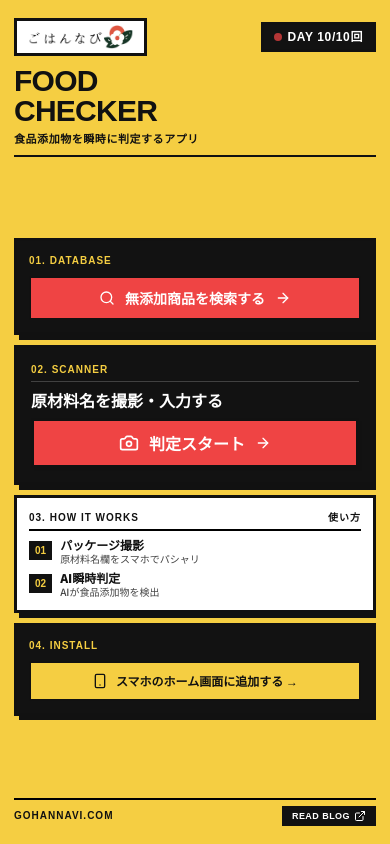
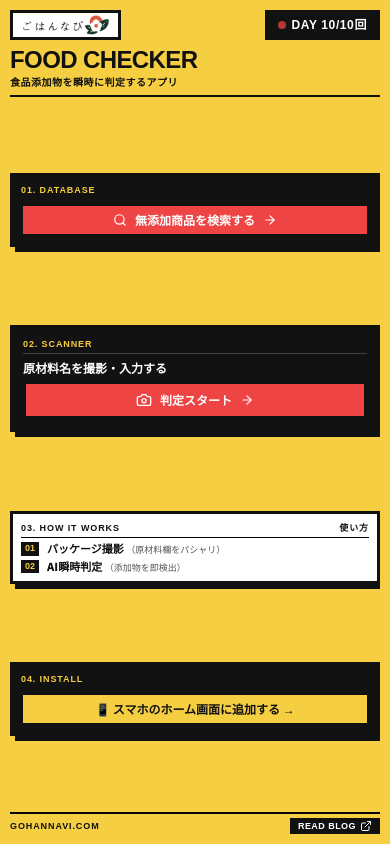
Before and after one commit to machax555-ux/gohannavi-checker, a Next.js app: page / in a window 390 px wide. Built offline with nearby package versions, Linux system fonts and the light colour scheme; a web font is replaced by a local one.

Commit message:
Fit top page into strict 1-screen (100dvh) no-scroll layout

```diff
--- a/app/layout.tsx
+++ b/app/layout.tsx
@@ -43,7 +43,7 @@ export default function RootLayout({
       <body
         className={`${notoSansJP.variable} ${unbounded.variable} antialiased h-full w-full overflow-hidden overscroll-none bg-[#F5CE42] text-[#111111] selection:bg-[#111111] selection:text-[#F5CE42] fixed inset-0`}
       >
-        <div className="fixed inset-0 max-w-[440px] mx-auto h-[100dvh] max-h-[100dvh] overflow-hidden overscroll-none bg-[#F5CE42] sm:border-x-3 sm:border-black flex flex-col p-3.5 sm:p-4 justify-between select-none">
+        <div className="fixed inset-0 max-w-[440px] mx-auto h-[100dvh] max-h-[100dvh] overflow-hidden overscroll-none bg-[#F5CE42] sm:border-x-3 sm:border-black flex flex-col p-2.5 sm:p-3.5 justify-between select-none">
           {children}
         </div>
       </body>
--- a/app/page.tsx
+++ b/app/page.tsx
@@ -48,20 +48,20 @@ export default function HomePage() {
   };
 
   return (
-    <main className="h-full flex flex-col justify-between overflow-y-auto py-1 select-none">
+    <main className="h-full max-h-full flex flex-col justify-between overflow-hidden select-none">
       {/* 1. Header Row */}
-      <header className="flex flex-col gap-2 shrink-0">
+      <header className="flex flex-col gap-1.5 shrink-0">
         <div className="flex items-center justify-between">
           <a
             href="https://gohannavi.com"
             target="_blank"
             rel="noopener noreferrer"
-            className="bg-white px-2.5 py-1 swiss-border inline-flex items-center hover:opacity-90 transition-opacity"
+            className="bg-white px-2 py-0.5 swiss-border inline-flex items-center hover:opacity-90 transition-opacity"
           >
             <img
               src="/gohannavi-logo.png"
               alt="ごはんなび"
-              className="h-6 w-auto object-contain"
+              className="h-5 sm:h-5.5 w-auto object-contain"
             />
           </a>
           <UsageLimit onLimitCheck={(valid) => setUsable(valid)} />
@@ -69,10 +69,10 @@ export default function HomePage() {
 
         {/* Mega Typography Header */}
         <div className="flex flex-col gap-0.5 mt-0.5">
-          <h1 className="font-display font-black text-3xl sm:text-4xl leading-none tracking-tight text-[#111111]">
-            FOOD<br />CHECKER
+          <h1 className="font-display font-black text-2xl sm:text-3xl leading-none tracking-tight text-[#111111]">
+            FOOD CHECKER
           </h1>
-          <p className="text-[11px] font-black text-[#111111] tracking-wider mt-0.5">
+          <p className="text-[10px] font-black text-[#111111] tracking-wider">
             食品添加物を瞬時に判定するアプリ
           </p>
         </div>
@@ -81,109 +81,106 @@ export default function HomePage() {
       </header>
 
       {/* 2. Main Hero Cards (Order: 01. DATABASE -> 02. SCANNER -> 03. HOW IT WORKS -> 04. INSTALL) */}
-      <div className="flex flex-col gap-2.5 my-auto overflow-hidden py-1">
+      <div className="flex-1 flex flex-col justify-evenly gap-1.5 sm:gap-2 my-auto overflow-hidden py-1">
         {/* 01. DATABASE Card */}
         <Link
           href="/search"
-          className="swiss-card-dark p-3 sm:p-3.5 flex flex-col gap-2 group hover:opacity-95 transition-opacity cursor-pointer block"
+          className="swiss-card-dark p-2 sm:p-2.5 flex flex-col gap-1.5 group hover:opacity-95 transition-opacity cursor-pointer block"
         >
           <div className="flex items-center justify-between">
-            <span className="font-display font-black text-[10px] sm:text-xs text-[#F5CE42] tracking-widest">
+            <span className="font-display font-black text-[9px] sm:text-[10px] text-[#F5CE42] tracking-widest">
               01. DATABASE
             </span>
           </div>
-          <div className="w-full py-2.5 px-3.5 bg-[#EF4444] text-white swiss-border-sm font-black text-sm sm:text-base flex items-center justify-center gap-2.5 group-hover:bg-[#DC2626] transition-colors">
-            <Search className="w-4 h-4 sm:w-5 sm:h-5 text-white group-hover:scale-110 transition-transform" />
+          <div className="w-full py-1.5 sm:py-2 px-3 bg-[#EF4444] text-white swiss-border-sm font-black text-xs sm:text-sm flex items-center justify-center gap-2 group-hover:bg-[#DC2626] transition-colors">
+            <Search className="w-3.5 h-3.5 sm:w-4 sm:h-4 text-white group-hover:scale-110 transition-transform" />
             <span>無添加商品を検索する</span>
-            <ArrowRight className="w-4 h-4 group-hover:translate-x-1 transition-transform" />
+            <ArrowRight className="w-3.5 h-3.5 group-hover:translate-x-1 transition-transform" />
           </div>
         </Link>
 
         {/* 02. SCANNER Card */}
-        <div className="swiss-card-dark p-3.5 sm:p-4 flex flex-col gap-2 relative overflow-hidden">
-          <div className="flex items-center justify-between border-b border-white/20 pb-1">
-            <span className="font-display font-black text-[10px] sm:text-xs text-[#F5CE42] tracking-widest">
+        <div className="swiss-card-dark p-2.5 sm:p-3 flex flex-col gap-1.5 relative overflow-hidden">
+          <div className="flex items-center justify-between border-b border-white/20 pb-0.5">
+            <span className="font-display font-black text-[9px] sm:text-[10px] text-[#F5CE42] tracking-widest">
               02. SCANNER
             </span>
           </div>
 
-          <h2 className="font-extrabold text-base sm:text-lg text-white leading-tight whitespace-nowrap">
+          <h2 className="font-extrabold text-xs sm:text-sm text-white leading-tight whitespace-nowrap">
             原材料名を撮影・入力する
           </h2>
 
           {mounted && !usable ? (
-            <div className="w-full py-2.5 bg-[#333333] text-white/50 swiss-border-sm text-center font-extrabold text-xs flex items-center justify-center gap-2 cursor-not-allowed">
-              <Camera className="w-4 h-4" />
+            <div className="w-full py-2 bg-[#333333] text-white/50 swiss-border-sm text-center font-extrabold text-xs flex items-center justify-center gap-2 cursor-not-allowed">
+              <Camera className="w-3.5 h-3.5" />
               <span>本日分（10回）の利用上限に達しました</span>
             </div>
           ) : (
             <Link
               href="/scan"
-              className="w-full py-2.5 sm:py-3 bg-[#EF4444] hover:bg-[#DC2626] text-white swiss-border swiss-shadow-sm font-black text-base flex items-center justify-center gap-2.5 transition-transform active:translate-x-0.5 active:translate-y-0.5 group"
+              className="w-full py-2 sm:py-2.5 bg-[#EF4444] hover:bg-[#DC2626] text-white swiss-border swiss-shadow-sm font-black text-xs sm:text-sm flex items-center justify-center gap-2 transition-transform active:translate-x-0.5 active:translate-y-0.5 group"
             >
-              <Camera className="w-5 h-5 text-white group-hover:scale-110 transition-transform" />
+              <Camera className="w-4 h-4 text-white group-hover:scale-110 transition-transform" />
               <span>判定スタート</span>
-              <ArrowRight className="w-4 h-4 group-hover:translate-x-1 transition-transform" />
+              <ArrowRight className="w-3.5 h-3.5 group-hover:translate-x-1 transition-transform" />
             </Link>
           )}
         </div>
 
-        {/* 03. HOW IT WORKS Section */}
-        <section className="swiss-card-white p-3 flex flex-col gap-2">
-          <h3 className="font-display font-black text-[10px] sm:text-xs text-[#111111] tracking-widest border-b-2 border-black pb-1 flex items-center justify-between">
+        {/* 03. HOW IT WORKS Section (Slim 2-step layout) */}
+        <section className="swiss-card-white p-2 sm:p-2.5 flex flex-col gap-1">
+          <h3 className="font-display font-black text-[9px] sm:text-[10px] text-[#111111] tracking-widest border-b border-black pb-0.5 flex items-center justify-between">
             <span>03. HOW IT WORKS</span>
             <span>使い方</span>
           </h3>
 
-          <div className="flex flex-col gap-1.5">
-            <div className="flex items-start gap-2">
-              <span className="font-display font-black text-[10px] bg-[#111111] text-[#F5CE42] px-1.5 py-0.5 shrink-0 mt-0.5">
+          <div className="flex flex-col gap-1">
+            <div className="flex items-center gap-2">
+              <span className="font-display font-black text-[9px] bg-[#111111] text-[#F5CE42] px-1 py-0.2 shrink-0">
                 01
               </span>
-              <div>
-                <p className="font-extrabold text-xs text-[#111111] leading-none">パッケージ撮影</p>
-                <p className="text-[10px] text-[#444444] font-medium leading-tight mt-0.5">原材料名欄をスマホでパシャリ</p>
-              </div>
+              <p className="font-extrabold text-[11px] sm:text-xs text-[#111111] leading-none">
+                パッケージ撮影 <span className="text-[9px] sm:text-[10px] text-[#555555] font-normal">（原材料欄をパシャリ）</span>
+              </p>
             </div>
 
-            <div className="flex items-start gap-2">
-              <span className="font-display font-black text-[10px] bg-[#111111] text-[#F5CE42] px-1.5 py-0.5 shrink-0 mt-0.5">
+            <div className="flex items-center gap-2">
+              <span className="font-display font-black text-[9px] bg-[#111111] text-[#F5CE42] px-1 py-0.2 shrink-0">
                 02
               </span>
-              <div>
-                <p className="font-extrabold text-xs text-[#111111] leading-none">AI瞬時判定</p>
-                <p className="text-[10px] text-[#444444] font-medium leading-tight mt-0.5">AIが食品添加物を検出</p>
-              </div>
+              <p className="font-extrabold text-[11px] sm:text-xs text-[#111111] leading-none">
+                AI瞬時判定 <span className="text-[9px] sm:text-[10px] text-[#555555] font-normal">（添加物を即検出）</span>
+              </p>
             </div>
           </div>
         </section>
 
         {/* 04. INSTALL Card (Hidden in PWA standalone mode) */}
         {mounted && !isStandalone && (
-          <div className="swiss-card-dark p-3 sm:p-3.5 flex flex-col gap-2 group cursor-pointer block">
+          <div className="swiss-card-dark p-2 sm:p-2.5 flex flex-col gap-1.5 group cursor-pointer block">
             <div className="flex items-center justify-between">
-              <span className="font-display font-black text-[10px] sm:text-xs text-[#F5CE42] tracking-widest">
+              <span className="font-display font-black text-[9px] sm:text-[10px] text-[#F5CE42] tracking-widest">
                 04. INSTALL
               </span>
             </div>
             <button
               onClick={handleInstallClick}
-              className="w-full py-2.5 px-3.5 bg-[#F5CE42] hover:bg-[#E5BE32] text-[#111111] swiss-border-sm font-black text-xs sm:text-sm flex items-center justify-center gap-2 transition-colors cursor-pointer group"
+              className="w-full py-1.5 sm:py-2 px-3 bg-[#F5CE42] hover:bg-[#E5BE32] text-[#111111] swiss-border-sm font-black text-xs sm:text-sm flex items-center justify-center gap-2 transition-colors cursor-pointer group"
             >
-              <Smartphone className="w-4 h-4 sm:w-5 sm:h-5 text-[#111111] group-hover:scale-110 transition-transform" />
-              <span>スマホのホーム画面に追加する →</span>
+              <span>📱 スマホのホーム画面に追加する →</span>
             </button>
           </div>
         )}
       </div>
 
       {/* 4. Footer */}
-      <footer className="pt-1.5 border-t-2 border-black flex items-center justify-between text-xs shrink-0">
+      <footer className="pt-1 border-t-2 border-black flex items-center justify-between text-xs shrink-0">
         <a
           href="https://gohannavi.com"
           target="_blank"
           rel="noopener noreferrer"
-          className="font-display font-black tracking-widest text-[10px] text-[#111111] hover:underline"
+          className="font-display font-black tracking-widest text-[9px] sm:text-[10px] text-[#111111] hover:underline"
         >
           GOHANNAVI.COM
         </a>
@@ -191,7 +188,7 @@ export default function HomePage() {
           href="https://gohannavi.com"
           target="_blank"
           rel="noopener noreferrer"
-          className="bg-[#111111] text-white px-2.5 py-1 font-display font-black text-[9px] tracking-wider hover:bg-[#EF4444] transition-colors flex items-center gap-1"
+          className="bg-[#111111] text-white px-2 py-0.5 font-display font-black text-[9px] tracking-wider hover:bg-[#EF4444] transition-colors flex items-center gap-1"
         >
           <span>READ BLOG</span>
           <ExternalLink className="w-3 h-3" />
@@ -201,40 +198,40 @@ export default function HomePage() {
       {/* PWA / iOS Home Screen Install Modal */}
       {showIosGuide && (
         <div className="fixed inset-0 bg-black/70 flex items-center justify-center p-4 z-50 animate-in fade-in duration-200">
-          <div className="swiss-card-white p-5 max-w-sm w-full flex flex-col gap-4 relative">
+          <div className="swiss-card-white p-4 max-w-sm w-full flex flex-col gap-3 relative">
             <button
               onClick={() => setShowIosGuide(false)}
-              className="absolute top-3 right-3 p-1 text-[#111111] hover:bg-black/10 rounded-sm transition-colors"
+              className="absolute top-2.5 right-2.5 p-1 text-[#111111] hover:bg-black/10 rounded-sm transition-colors"
             >
-              <X className="w-5 h-5" />
+              <X className="w-4 h-4" />
             </button>
 
-            <div className="flex items-center gap-2 border-b-2 border-black pb-2">
-              <Smartphone className="w-5 h-5 text-[#EF4444]" />
-              <h3 className="font-display font-black text-sm text-[#111111]">
+            <div className="flex items-center gap-2 border-b-2 border-black pb-1.5">
+              <Smartphone className="w-4 h-4 text-[#EF4444]" />
+              <h3 className="font-display font-black text-xs sm:text-sm text-[#111111]">
                 ホーム画面への追加方法
               </h3>
             </div>
 
-            <p className="text-xs font-extrabold text-[#333333] leading-relaxed">
+            <p className="text-[11px] font-bold text-[#333333] leading-tight">
               アプリのようにワンタップで起動できるよう、ホーム画面に追加できます。
             </p>
 
-            <div className="flex flex-col gap-3 my-1">
-              <div className="flex items-start gap-2.5 bg-[#FAF9F5] p-2.5 swiss-border-sm">
-                <span className="font-display font-black text-xs bg-[#111111] text-[#F5CE42] w-5 h-5 flex items-center justify-center shrink-0">
+            <div className="flex flex-col gap-2 my-0.5">
+              <div className="flex items-start gap-2 bg-[#FAF9F5] p-2 swiss-border-sm">
+                <span className="font-display font-black text-[10px] bg-[#111111] text-[#F5CE42] w-4 h-4 flex items-center justify-center shrink-0 mt-0.5">
                   1
                 </span>
-                <p className="text-xs font-bold text-[#111111] leading-snug">
+                <p className="text-[11px] font-bold text-[#111111] leading-snug">
                   ブラウザ下の <Share className="w-3.5 h-3.5 inline mx-0.5 text-[#007AFF]" /> 「共有ボタン」をタップ
                 </p>
               </div>
 
-              <div className="flex items-start gap-2.5 bg-[#FAF9F5] p-2.5 swiss-border-sm">
-                <span className="font-display font-black text-xs bg-[#111111] text-[#F5CE42] w-5 h-5 flex items-center justify-center shrink-0">
+              <div className="flex items-start gap-2 bg-[#FAF9F5] p-2 swiss-border-sm">
+                <span className="font-display font-black text-[10px] bg-[#111111] text-[#F5CE42] w-4 h-4 flex items-center justify-center shrink-0 mt-0.5">
                   2
                 </span>
-                <p className="text-xs font-bold text-[#111111] leading-snug">
+                <p className="text-[11px] font-bold text-[#111111] leading-snug">
                   メニューから <PlusSquare className="w-3.5 h-3.5 inline mx-0.5 text-[#111111]" /> 「ホーム画面に追加」をタップ
                 </p>
               </div>
@@ -242,7 +239,7 @@ export default function HomePage() {
 
             <button
               onClick={() => setShowIosGuide(false)}
-              className="w-full py-2 bg-[#111111] text-white swiss-border font-black text-xs hover:bg-[#EF4444] transition-colors"
+              className="w-full py-1.5 bg-[#111111] text-white swiss-border font-black text-xs hover:bg-[#EF4444] transition-colors"
             >
               とじる
             </button>
```
